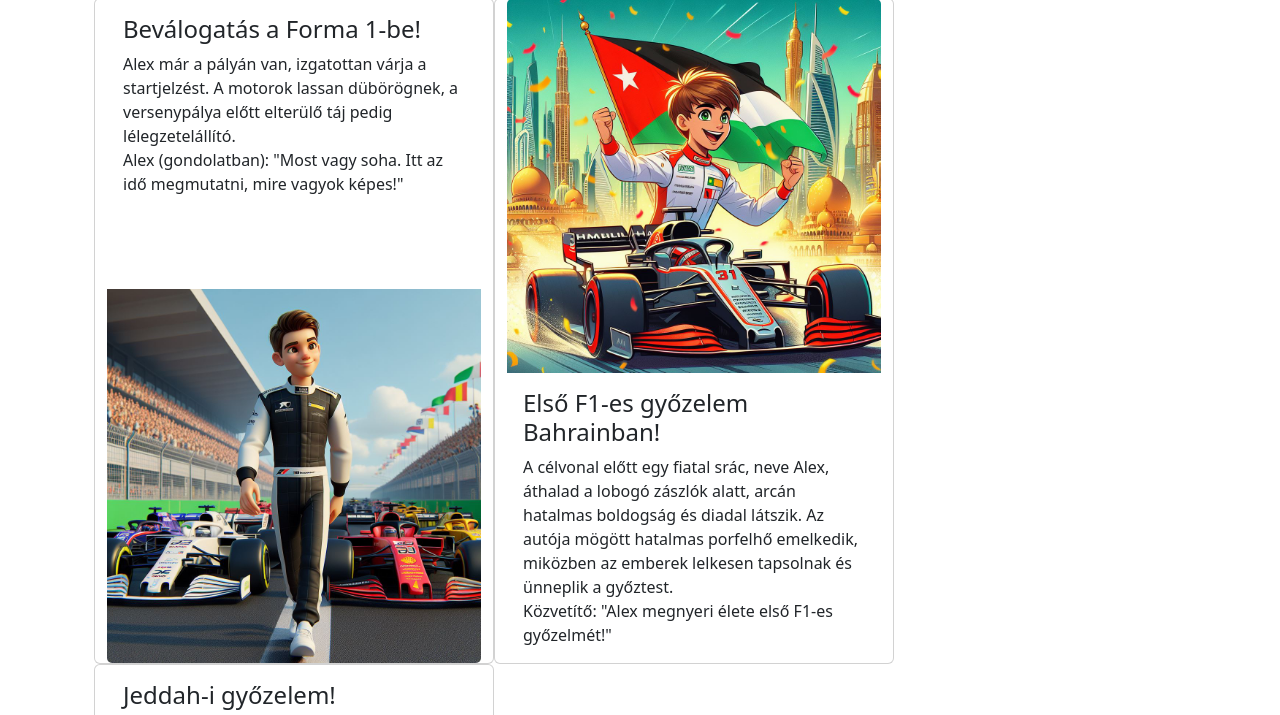
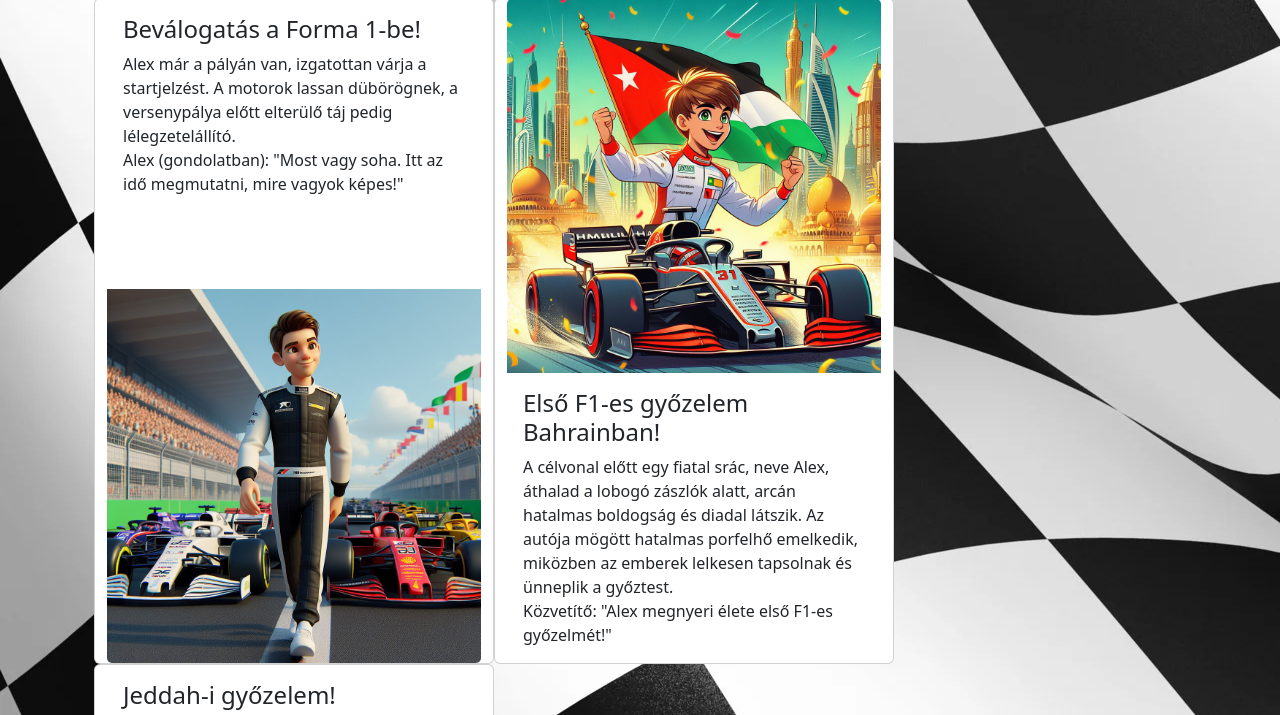
Before and after one commit to AlexandraLukacs/kepregeny_csopfel, a plain HTML site: page index.html in a window 1280 px wide. Shown: the part 114-829 px from the top of the page. Drawn offline with nearby package versions, Linux system fonts and the light colour scheme.

Commit message:
hatterjav

```diff
--- a/style.css
+++ b/style.css
@@ -5,7 +5,7 @@
 }
 
 body {
-    background-image: url("kepek/fkRwoA.jpg");
+    background-image: url("kepek/hatterzaszlo.jpg");
     width: 80%;
     margin: auto;
     color: white;
```
